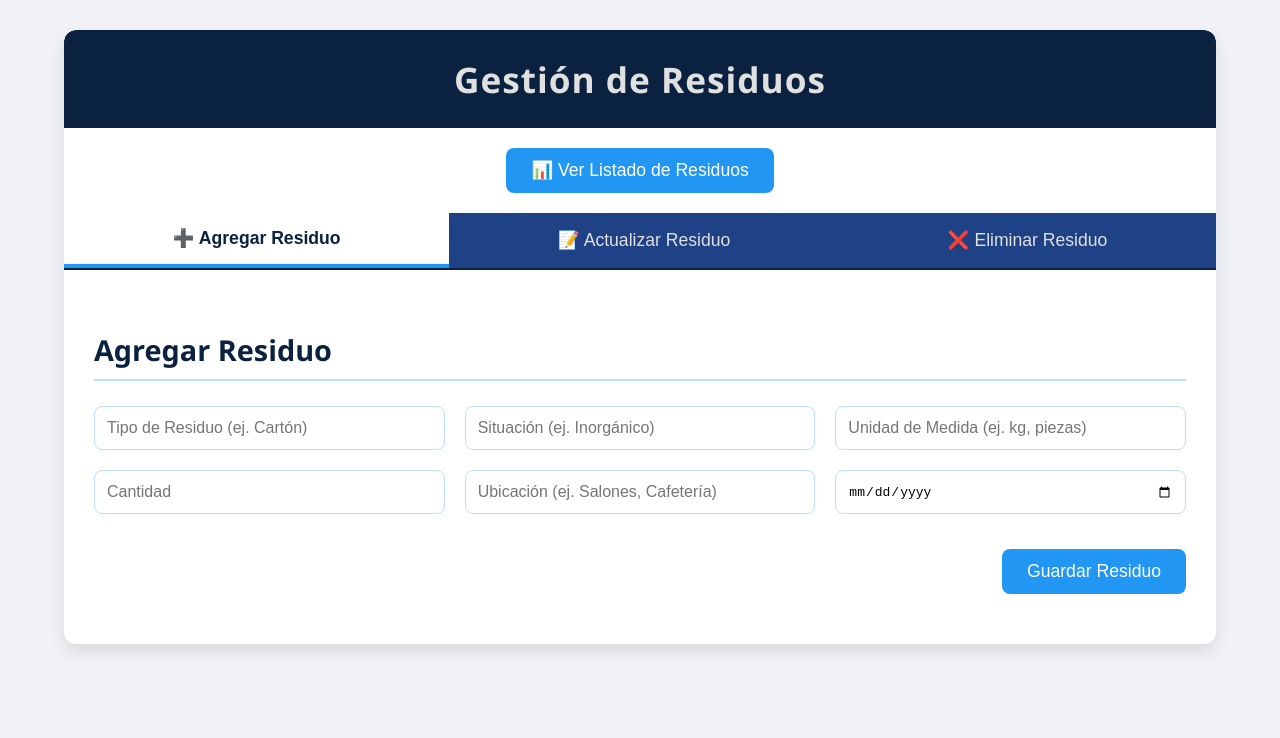
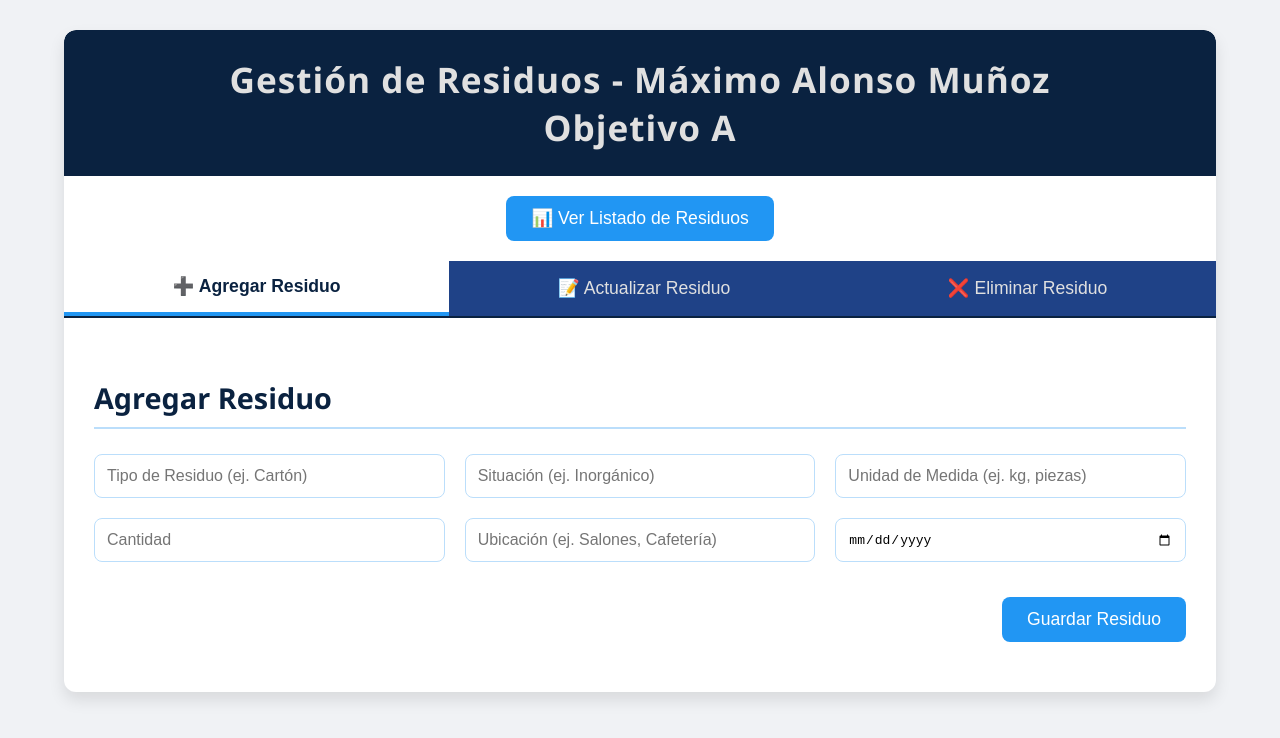
Before and after one commit to Maximo-cloud/PAEC, a website: page public/index.html in a window 1280 px wide. Drawn offline with Linux system fonts and the light colour scheme.

```diff
--- a/public/index.html
+++ b/public/index.html
@@ -320,7 +320,8 @@
 <body>
     <div class="container">
         <header>
-            <h1>Gestión de Residuos</h1>
+            <h1>Gestión de Residuos - Máximo Alonso Muñoz</h1>
+            <h1>Objetivo A</h1>
         </header>
 
         <button class="main-action-button" onclick="showListView()">📊 Ver Listado de Residuos</button>
```
